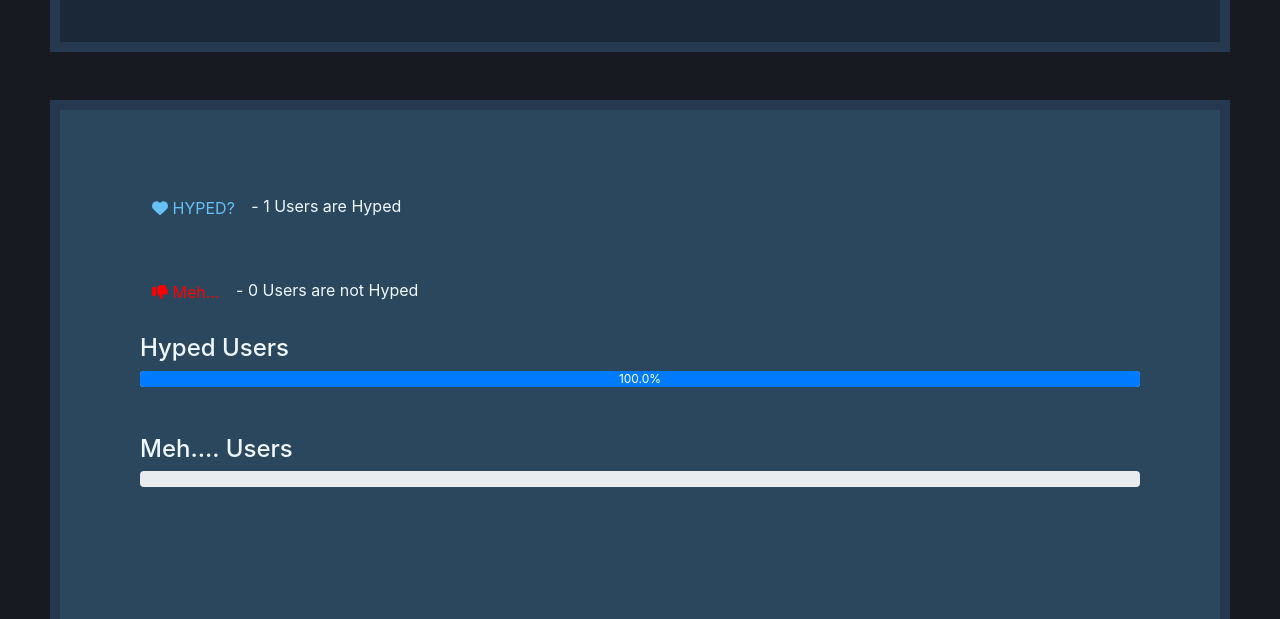
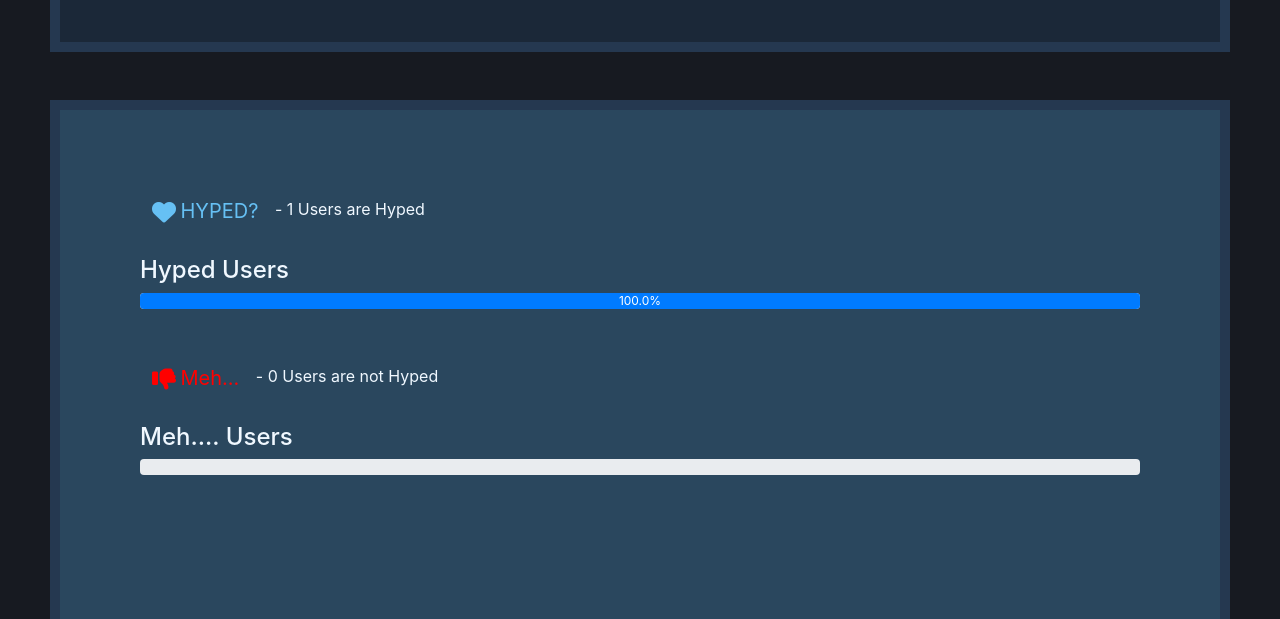
Before and after one commit to GTtron816/ngamedb, a Django app: page /gamedetails/6 in a window 1280 px wide. Shown: the part 1743-2362 px from the top of the page. Run offline with Django 4.2, Linux system fonts and the light colour scheme; data comes from the database, SQL or seed files in the repository; some libraries are stand-ins or nearby versions.

Commit message:
ui changes

```diff
--- a/newgames/templates/base.html
+++ b/newgames/templates/base.html
@@ -28,6 +28,9 @@
         transform: scale(1);
         -webkit-transition: .3s ease-in-out;
         transition: .3s ease-in-out;
+
+
+
       }
       .btn:hover > .bth {
         -webkit-transform: scale(1.5);
@@ -68,6 +71,13 @@
         top:30px;
         height: 600px;
       }
+
+     .t2{
+      font-size: 20px;
+      display: inline;
+     }
+
+
 
       </style>
    <script>
--- a/newgames/templates/game_details.html
+++ b/newgames/templates/game_details.html
@@ -72,51 +72,49 @@
 method="POST">
 {% csrf_token %}
 {% if setmeh == True%}
-<button disabled style="background-color:transparent; border: none; color: skyblue;"id="hy" type="submit", name="game_id", value="{{ game.id }}", class="btn btn-primary"><div class="bth">  <i class="fa fa-solid fa fa-heart"></i></div>&nbsp;HYPED?</button>
+<button disabled style="background-color:transparent; border: none; color: skyblue;"id="hy" type="submit", name="game_id", value="{{ game.id }}", class="btn btn-primary"><div class="bth">  <i class="fa fa-solid fa fa-heart fa-xl "></i></div>&nbsp;<div class="t2"> HYPED?</div></button>
 {% elif sethyped == True %}
-  <button style="background-color:transparent; border: none; color: red;"id="hy" type="submit", name="game_id", value="{{ game.id }}", class="btn btn-primary"><div class="bth">  <i class="fa fa-solid fa fa-heart"></i></div>&nbsp;UNHYPE?</button>
+  <button style="background-color:transparent; border: none; color: red;"id="hy" type="submit", name="game_id", value="{{ game.id }}", class="btn btn-primary"><div class="bth">  <i class="fa fa-solid fa fa-heart fa-xl "></i></div>&nbsp;<div class="t2">UNHYPE?</div></button>
 {%else%}
 
-  <button style="background-color:transparent; border: none; color: #66c0f4;"id="hy" type="submit", name="game_id", value="{{ game.id }}", class="btn btn-primary"><div class="bth">  <i class="fa fa-solid fa fa-heart"></i></div>&nbsp;HYPED?</button>
+  <button style="background-color:transparent; border: none; color: #66c0f4;"id="hy" type="submit", name="game_id", value="{{ game.id }}", class="btn btn-primary"><div class="bth">  <i class="fa fa-solid fa fa-heart  fa-xl "></i></div>&nbsp;<div class="t2">HYPED?</div></button>
 
   {%endif%}
 
    - {{ total_hyped }} Users are Hyped
 </form>
+<br>
+<h4>Hyped Users</h4>
+   <div class="progress"  >
+    <div  class="progress-bar" role="progressbar" aria-label="Example with label" style="width: {{inter}}%;" aria-valuenow="25" aria-valuemin="0" aria-valuemax="100">{{inter}}%</div>
+  </div><br><br>
 
-<br><br>
 
 <form action="{%url 'meh_game' game.pk %}"
 method="POST">
 {% csrf_token %}
 {%if sethyped == True%}
-<button disabled style="background-color:transparent; border: none; color: red;"id="mh" type="submit", name="game_meh", value="{{ game.id }}", class="btn btn-danger"><div class="bth"> <i class="fa-solid fa-thumbs-down"></i></div>&nbsp;Meh...</button>
+<button disabled style="background-color:transparent; border: none; color: red;"id="mh" type="submit", name="game_meh", value="{{ game.id }}", class="btn btn-danger"><div class="bth"> <i class="fa-solid fa-thumbs-down fa-xl  "></i></div>&nbsp;<div class="t2">Meh...</div></button>
 {% elif setmeh == True %}
 
-   <button style="background-color:transparent; border: none; color: #66c0f4;"id="mh" type="submit", name="game_meh", value="{{ game.id }}", class="btn btn-danger"><div class="bth"> <i class="fa-solid fa-thumbs-down"></i></div>&nbsp;UnMeh</button>
+   <button style="background-color:transparent; border: none; color: #66c0f4;"id="mh" type="submit", name="game_meh", value="{{ game.id }}", class="btn btn-danger"><div class="bth"> <i class="fa-solid fa-thumbs-down fa-xl  "></i></div>&nbsp;<div class="t2">UnMeh</div></button>
 
 {% else %}
-  <button style="background-color:transparent; border: none; color: red;"id="mh" type="submit", name="game_meh", value="{{ game.id }}", class="btn btn-danger"><div class="bth"> <i class="fa-solid fa-thumbs-down"></i></div>&nbsp;Meh...</button>
+  <button style="background-color:transparent; border: none; color: red;"id="mh" type="submit", name="game_meh", value="{{ game.id }}", class="btn btn-danger"><div class="bth"> <i class="fa-solid fa-thumbs-down fa-xl  "></i></div>&nbsp;<div class="t2">Meh...</div></button>
 
   {%endif%}
    - {{ total_meh }} Users are not Hyped
 
-   <br><br>
 
-<h4>Hyped Users</h4>
-   <div class="progress"  >
-    <div  class="progress-bar" role="progressbar" aria-label="Example with label" style="width: {{inter}}%;" aria-valuenow="25" aria-valuemin="0" aria-valuemax="100">{{inter}}%</div>
-  </div>
 
-  <br><br>
 
+
+</form>
+<br>
 <h4>Meh.... Users</h4>
    <div class="progress"   >
     <div  class="progress-bar" role="progressbar" aria-label="Example with label" style="width: {{ninter}}%;" aria-valuenow="25" aria-valuemin="0" aria-valuemax="100">{{ninter}}%</div>
   </div>
-
-
-</form>
 
 
 <br><br>
```
